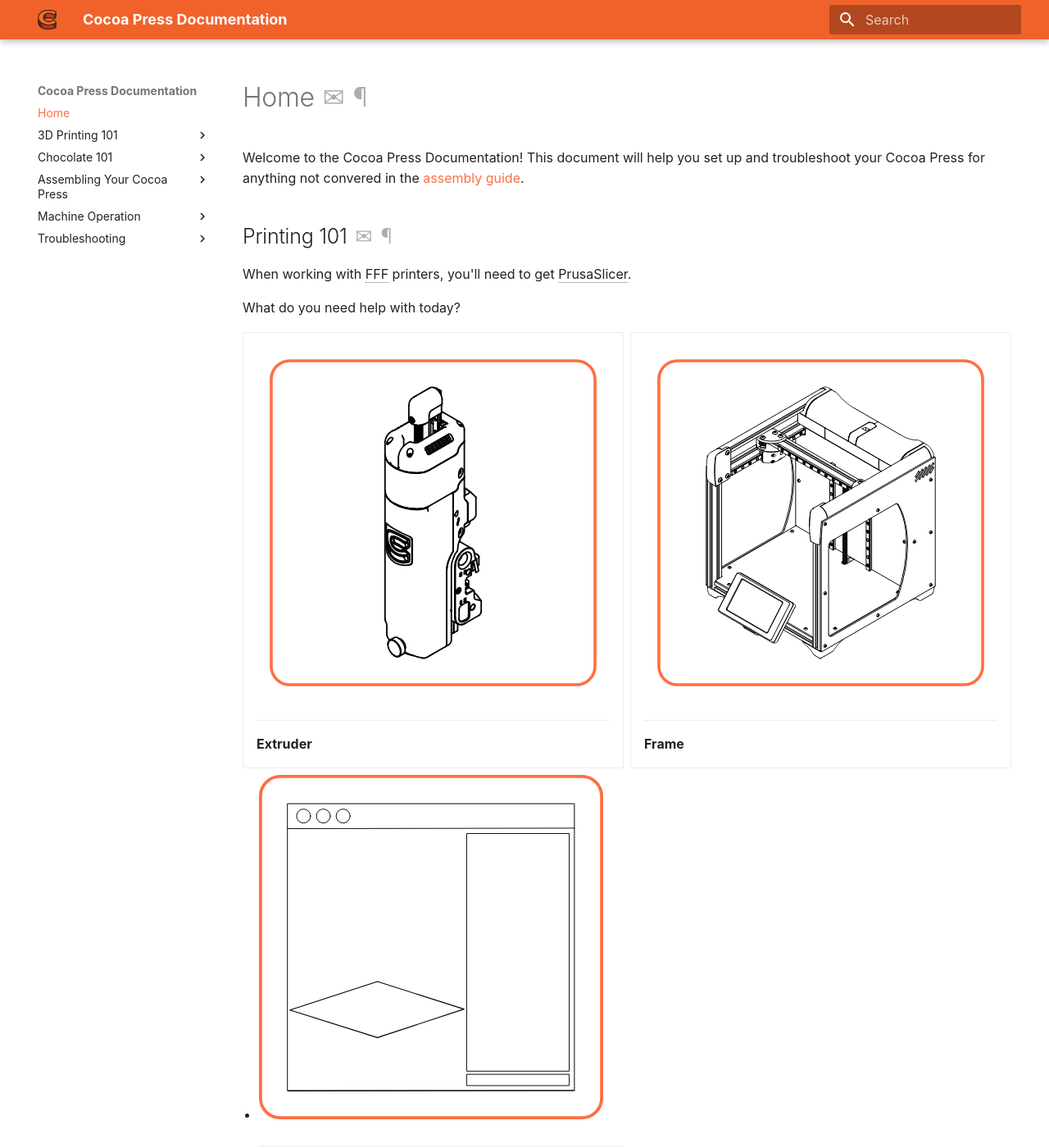
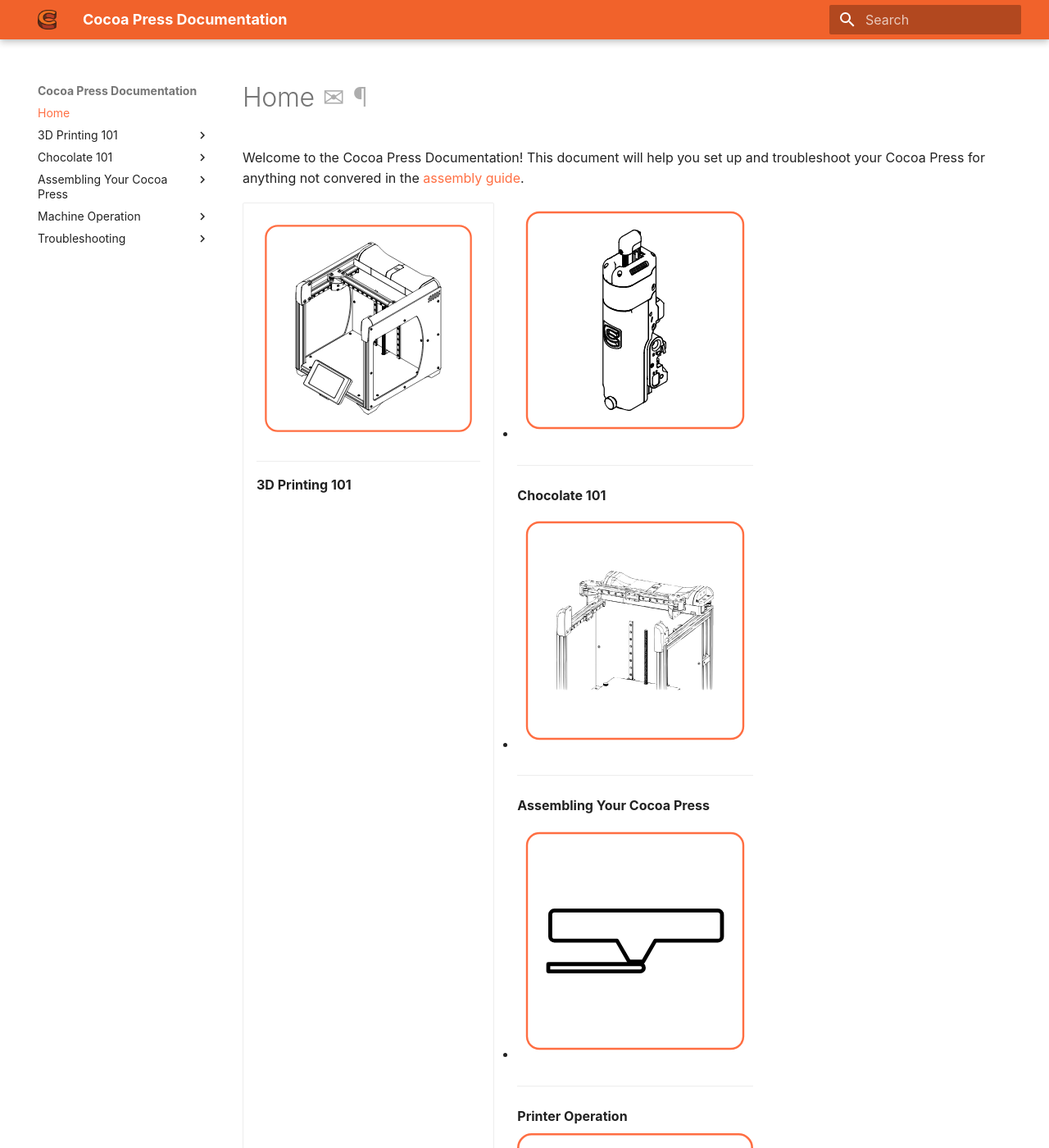
Before and after one commit to CocoaPress/docs, an MkDocs documentation site: the page built from docs/index.md, in a window 1280 px wide and 1400 px high. Shown: the whole window at 82% size. Built offline with MkDocs 1.6.1 and Material for MkDocs 9.7.7, drawn with Linux system fonts in a browser that asks for light colours; some web fonts are replaced; some of the changed text lies outside the part shown.

Commit message:
tidied up homepage and added some more SVG icons that have nothing to do with the homepage but look okay!  Still needs work tbh but that's life.

```diff
--- a/docs/index.md
+++ b/docs/index.md
@@ -9,16 +9,13 @@
 
 Welcome to the Cocoa Press Documentation!  This document will help you set up and troubleshoot your Cocoa Press for anything not convered in the [assembly guide](https://www.cocoapress.com/assemblyguide).
 
-## Printing 101
-
-When working with FFF printers, you'll need to get PrusaSlicer.
-
-What do you need help with today?
-
-<div class="grid cards">
+<div class="grid cards" style="grid-template-columns: repeat(auto-fit,minmax(12rem,1fr));">
 <ul>
-<li><img src = "img/extruder.svg" alt="Isometric view of the extruder of the Cocoa Press printer."/><hr><strong>Extruder</strong></li>
-<li><img src = "img/frame.svg" alt="Isometric view of the frame of the Cocoa Press printer, with no extruder attached."/><hr><strong>Frame<strong></li>
-<li><img src = "img/slicer.svg" alt="Artist's interpration of the PrusaSlicer window."><hr><strong>Slicer</strong>  </li>
+<li><img src="img/homepage/frame.svg" alt="Isometric view of the frame of the Cocoa Press printer, with no extruder attached."/><hr><strong>3D Printing 101<strong></li>
+<li><img src="img/homepage/extruder.svg" alt="Isometric view of the extruder of the Cocoa Press printer."/><hr><strong>Chocolate 101</strong></li>
+<li><img src="img/homepage/frame_docs_assembly.svg" alt="Isometric view of the frame of the Cocoa Press printer, with no extruder attached."/><hr><strong><strong>Assembling Your Cocoa Press</strong></li>
+<li><img src="img/homepage/frame_docs_operation.svg" alt="Isometric view of the frame of the Cocoa Press printer, with no extruder attached."/><hr><strong><strong>Printer Operation</strong></li>
+<li><img src="img/homepage/slicer.svg" alt="Artist's interpration of the PrusaSlicer window."><hr><strong>Slicer Help</strong></li>
+<li><img src="img/homepage/frame_docs_troubleshoot.svg" alt="Artist's interpration of the PrusaSlicer window."><hr><strong>Troubleshooting</strong></li>
 </ul>
 </div>
```
Also changed, not shown: docs/img/homepage/extruder.svg (renamed from docs/img/extruder.svg), docs/img/homepage/frame.svg (renamed from docs/img/frame.svg), docs/img/homepage/frame_docs_assembly.svg (added), docs/img/homepage/frame_docs_operation.svg (added), docs/img/homepage/frame_docs_troubleshoot.svg (added), docs/img/homepage/slicer.svg (renamed from docs/img/slicer.svg).
